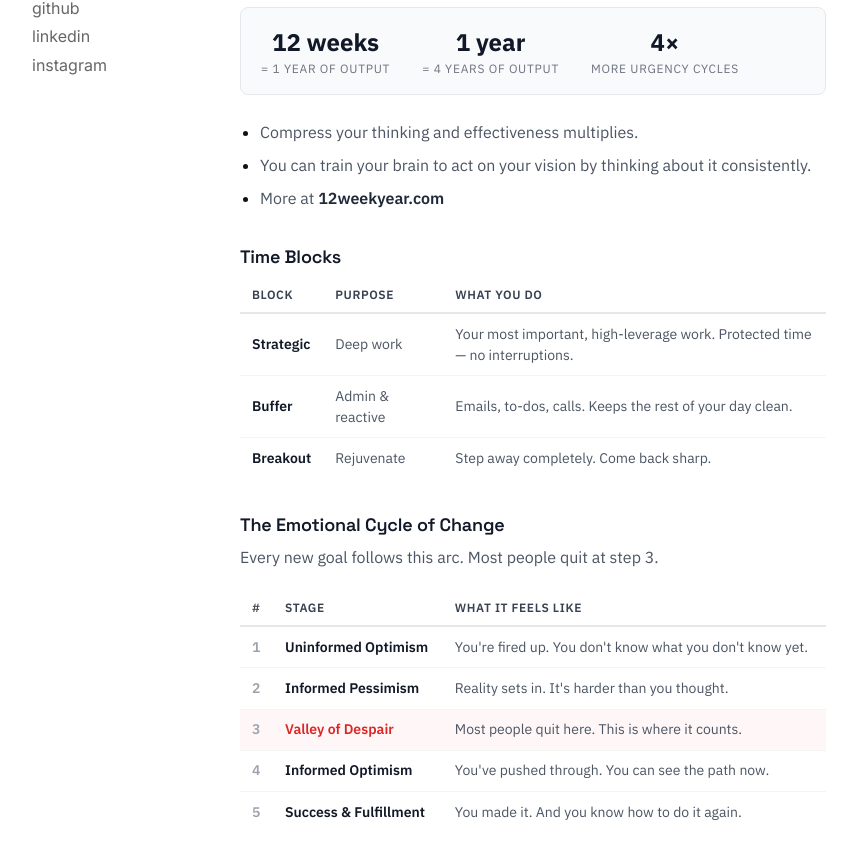
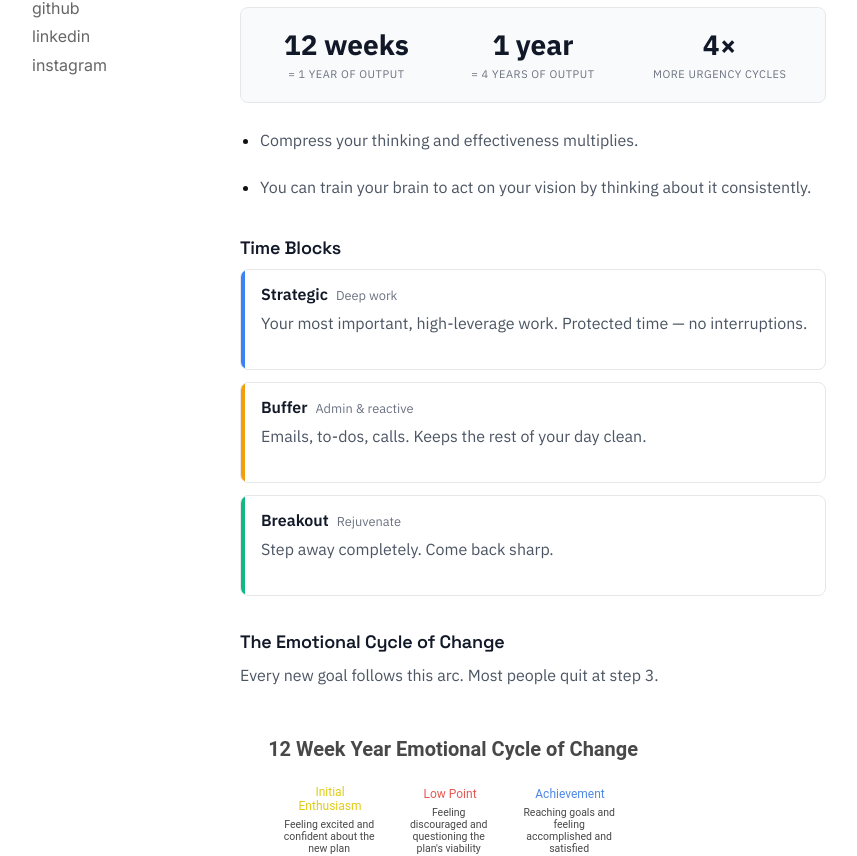
Before and after one commit to alexshibu1/alexshibu.com, a Next.js app: page /essay/12-week-year in a window 1280 px wide. Shown: the part 479-1335 px from the top of the page, without its empty margins (48-905 px from the left). Built offline with nearby package versions, Linux system fonts and the light colour scheme.

Commit message:
lots of changes. also book thing

```diff
--- a/app/essay/12-week-year/page.mdx
+++ b/app/essay/12-week-year/page.mdx
@@ -1,16 +1,21 @@
 export const metadata = {
   title: "The 12 Week Year by Brian P. Moran",
-  description: "Treat 12 weeks as a full year. Compress your goals, increase urgency, and execute with precision.",
+  description:
+    "Treat 12 weeks as a full year. Compress your goals, increase urgency, and execute with precision.",
   date: "February 2026",
   type: "book",
 };
 
-<EssayHeader
-  title="The 12 Week Year by Brian P. Moran"
-  date="February 2026"
-/>
+<EssayHeader title="The 12 Week Year by Brian P. Moran" date="February 2026" />
 
-<div style={{ marginTop: "1rem", marginBottom: "2rem", color: "#666", fontSize: "0.95rem" }}>
+<div
+  style={{
+    marginTop: "1rem",
+    marginBottom: "2rem",
+    color: "#666",
+    fontSize: "0.95rem",
+  }}
+>
   <p style={{ margin: "0.25rem 0 0.5rem 0" }}>📖 Started: February 2026</p>
   <p style={{ margin: "0.25rem 0" }}>✅ Finished: February 2026</p>
 </div>
@@ -21,112 +26,136 @@ Good framework, slightly over-explained. He starts shilling his consultancy serv
 
 The December deadline is the only thing that motivates most people all year. The 12 Week Year replicates that urgency 4 times per year.
 
-<div style={{ background: "#f9fafb", border: "1px solid #e5e7eb", borderRadius: "8px", padding: "1rem 1.25rem", margin: "0.75rem 0 1.5rem 0" }}>
-  <div style={{ display: "flex", gap: "2rem", flexWrap: "wrap" }}>
-    <div style={{ textAlign: "center" }}>
-      <div style={{ fontSize: "1.5rem", fontWeight: "700", color: "#111827" }}>12 weeks</div>
-      <div style={{ fontSize: "0.75rem", color: "#6b7280", textTransform: "uppercase", letterSpacing: "0.06em" }}>= 1 year of output</div>
+<div
+  style={{
+    display: "grid",
+    gridTemplateColumns: "1fr 1fr 1fr",
+    gap: "1rem",
+    background: "#f9fafb",
+    border: "1px solid #e5e7eb",
+    borderRadius: "8px",
+    padding: "1.25rem",
+    margin: "0.75rem 0 1.5rem 0",
+    textAlign: "center",
+  }}
+>
+  <div>
+    <div style={{ fontSize: "1.75rem", fontWeight: "700", color: "#111827", lineHeight: "1.2" }}>12 weeks</div>
+    <div style={{ fontSize: "11px", color: "#6b7280", textTransform: "uppercase", letterSpacing: "0.05em", marginTop: "0.25rem" }}>= 1 year of output</div>
+  </div>
+  <div>
+    <div style={{ fontSize: "1.75rem", fontWeight: "700", color: "#111827", lineHeight: "1.2" }}>1 year</div>
+    <div style={{ fontSize: "11px", color: "#6b7280", textTransform: "uppercase", letterSpacing: "0.05em", marginTop: "0.25rem" }}>= 4 years of output</div>
+  </div>
+  <div>
+    <div style={{ fontSize: "1.75rem", fontWeight: "700", color: "#111827", lineHeight: "1.2" }}>4×</div>
+    <div style={{ fontSize: "11px", color: "#6b7280", textTransform: "uppercase", letterSpacing: "0.05em", marginTop: "0.25rem" }}>more urgency cycles</div>
+  </div>
+</div>
+
+<ul
+  style={{
+    listStyleType: "disc",
+    paddingLeft: "1.25rem",
+    margin: "0 0 1.5rem 0",
+  }}
+>
+  <li style={{ marginBottom: "0.4rem", color: "#4b5563" }}>
+    Compress your thinking and effectiveness multiplies.
+  </li>
+  <li style={{ marginBottom: "0.4rem", color: "#4b5563" }}>
+    You can train your brain to act on your vision by thinking about it
+    consistently.
+  </li>
+</ul>
+
+## Time Blocks
+
+<div style={{ display: "flex", flexDirection: "column", gap: "0.75rem", margin: "0.5rem 0 1.5rem 0" }}>
+  <div style={{ display: "flex", borderRadius: "8px", overflow: "hidden", border: "1px solid #e5e7eb" }}>
+    <div style={{ width: "4px", background: "#3b82f6", flexShrink: 0 }} />
+    <div style={{ padding: "0.75rem 1rem", flex: 1 }}>
+      <div style={{ display: "flex", alignItems: "baseline", gap: "0.5rem", marginBottom: "0.25rem" }}>
+        <span style={{ fontWeight: "600", color: "#111827" }}>Strategic</span>
+        <span style={{ fontSize: "0.8rem", color: "#6b7280" }}>Deep work</span>
+      </div>
+      <p style={{ margin: 0, fontSize: "0.9rem", color: "#4b5563" }}>
+        Your most important, high-leverage work. Protected time — no interruptions.
+      </p>
     </div>
-    <div style={{ textAlign: "center" }}>
-      <div style={{ fontSize: "1.5rem", fontWeight: "700", color: "#111827" }}>1 year</div>
-      <div style={{ fontSize: "0.75rem", color: "#6b7280", textTransform: "uppercase", letterSpacing: "0.06em" }}>= 4 years of output</div>
+  </div>
+  <div style={{ display: "flex", borderRadius: "8px", overflow: "hidden", border: "1px solid #e5e7eb" }}>
+    <div style={{ width: "4px", background: "#f59e0b", flexShrink: 0 }} />
+    <div style={{ padding: "0.75rem 1rem", flex: 1 }}>
+      <div style={{ display: "flex", alignItems: "baseline", gap: "0.5rem", marginBottom: "0.25rem" }}>
+        <span style={{ fontWeight: "600", color: "#111827" }}>Buffer</span>
+        <span style={{ fontSize: "0.8rem", color: "#6b7280" }}>Admin & reactive</span>
+      </div>
+      <p style={{ margin: 0, fontSize: "0.9rem", color: "#4b5563" }}>
+        Emails, to-dos, calls. Keeps the rest of your day clean.
+      </p>
     </div>
-    <div style={{ textAlign: "center" }}>
-      <div style={{ fontSize: "1.5rem", fontWeight: "700", color: "#111827" }}>4×</div>
-      <div style={{ fontSize: "0.75rem", color: "#6b7280", textTransform: "uppercase", letterSpacing: "0.06em" }}>more urgency cycles</div>
+  </div>
+  <div style={{ display: "flex", borderRadius: "8px", overflow: "hidden", border: "1px solid #e5e7eb" }}>
+    <div style={{ width: "4px", background: "#10b981", flexShrink: 0 }} />
+    <div style={{ padding: "0.75rem 1rem", flex: 1 }}>
+      <div style={{ display: "flex", alignItems: "baseline", gap: "0.5rem", marginBottom: "0.25rem" }}>
+        <span style={{ fontWeight: "600", color: "#111827" }}>Breakout</span>
+        <span style={{ fontSize: "0.8rem", color: "#6b7280" }}>Rejuvenate</span>
+      </div>
+      <p style={{ margin: 0, fontSize: "0.9rem", color: "#4b5563" }}>
+        Step away completely. Come back sharp.
+      </p>
     </div>
   </div>
 </div>
 
-<ul style={{ listStyleType: "disc", paddingLeft: "1.25rem", margin: "0 0 1.5rem 0" }}>
-  <li style={{ marginBottom: "0.4rem", color: "#4b5563" }}>Compress your thinking and effectiveness multiplies.</li>
-  <li style={{ marginBottom: "0.4rem", color: "#4b5563" }}>You can train your brain to act on your vision by thinking about it consistently.</li>
-  <li style={{ marginBottom: "0.4rem", color: "#4b5563" }}>More at <strong style={{ color: "#1f2937" }}>12weekyear.com</strong></li>
-</ul>
-
-## Time Blocks
-
-<table style={{ width: "100%", borderCollapse: "collapse", fontSize: "14px", margin: "0.5rem 0 1.5rem 0" }}>
-  <thead>
-    <tr style={{ borderBottom: "2px solid #e5e7eb" }}>
-      <th style={{ textAlign: "left", padding: "0.5rem 0.75rem", color: "#374151", fontWeight: "600", fontSize: "12px", textTransform: "uppercase", letterSpacing: "0.05em" }}>Block</th>
-      <th style={{ textAlign: "left", padding: "0.5rem 0.75rem", color: "#374151", fontWeight: "600", fontSize: "12px", textTransform: "uppercase", letterSpacing: "0.05em" }}>Purpose</th>
-      <th style={{ textAlign: "left", padding: "0.5rem 0.75rem", color: "#374151", fontWeight: "600", fontSize: "12px", textTransform: "uppercase", letterSpacing: "0.05em" }}>What you do</th>
-    </tr>
-  </thead>
-  <tbody>
-    <tr style={{ borderBottom: "1px solid #f3f4f6" }}>
-      <td style={{ padding: "0.6rem 0.75rem", fontWeight: "600", color: "#111827" }}>Strategic</td>
-      <td style={{ padding: "0.6rem 0.75rem", color: "#4b5563" }}>Deep work</td>
-      <td style={{ padding: "0.6rem 0.75rem", color: "#4b5563" }}>Your most important, high-leverage work. Protected time — no interruptions.</td>
-    </tr>
-    <tr style={{ borderBottom: "1px solid #f3f4f6" }}>
-      <td style={{ padding: "0.6rem 0.75rem", fontWeight: "600", color: "#111827" }}>Buffer</td>
-      <td style={{ padding: "0.6rem 0.75rem", color: "#4b5563" }}>Admin & reactive</td>
-      <td style={{ padding: "0.6rem 0.75rem", color: "#4b5563" }}>Emails, to-dos, calls. Keeps the rest of your day clean.</td>
-    </tr>
-    <tr>
-      <td style={{ padding: "0.6rem 0.75rem", fontWeight: "600", color: "#111827" }}>Breakout</td>
-      <td style={{ padding: "0.6rem 0.75rem", color: "#4b5563" }}>Rejuvenate</td>
-      <td style={{ padding: "0.6rem 0.75rem", color: "#4b5563" }}>Step away completely. Come back sharp.</td>
-    </tr>
-  </tbody>
-</table>
-
 ## The Emotional Cycle of Change
 
-Every new goal follows this arc. Most people quit at step 3.
+<p style={{ marginBottom: 0 }}>Every new goal follows this arc. Most people quit at step 3.</p>
 
-<table style={{ width: "100%", borderCollapse: "collapse", fontSize: "14px", margin: "0.5rem 0 1.5rem 0" }}>
-  <thead>
-    <tr style={{ borderBottom: "2px solid #e5e7eb" }}>
-      <th style={{ textAlign: "left", padding: "0.5rem 0.75rem", color: "#374151", fontWeight: "600", fontSize: "12px", textTransform: "uppercase", letterSpacing: "0.05em" }}>#</th>
-      <th style={{ textAlign: "left", padding: "0.5rem 0.75rem", color: "#374151", fontWeight: "600", fontSize: "12px", textTransform: "uppercase", letterSpacing: "0.05em" }}>Stage</th>
-      <th style={{ textAlign: "left", padding: "0.5rem 0.75rem", color: "#374151", fontWeight: "600", fontSize: "12px", textTransform: "uppercase", letterSpacing: "0.05em" }}>What it feels like</th>
-    </tr>
-  </thead>
-  <tbody>
-    <tr style={{ borderBottom: "1px solid #f3f4f6" }}>
-      <td style={{ padding: "0.6rem 0.75rem", color: "#9ca3af", fontWeight: "600" }}>1</td>
-      <td style={{ padding: "0.6rem 0.75rem", fontWeight: "600", color: "#111827" }}>Uninformed Optimism</td>
-      <td style={{ padding: "0.6rem 0.75rem", color: "#4b5563" }}>You're fired up. You don't know what you don't know yet.</td>
-    </tr>
-    <tr style={{ borderBottom: "1px solid #f3f4f6" }}>
-      <td style={{ padding: "0.6rem 0.75rem", color: "#9ca3af", fontWeight: "600" }}>2</td>
-      <td style={{ padding: "0.6rem 0.75rem", fontWeight: "600", color: "#111827" }}>Informed Pessimism</td>
-      <td style={{ padding: "0.6rem 0.75rem", color: "#4b5563" }}>Reality sets in. It's harder than you thought.</td>
-    </tr>
-    <tr style={{ borderBottom: "1px solid #f3f4f6", background: "#fff7f7" }}>
-      <td style={{ padding: "0.6rem 0.75rem", color: "#9ca3af", fontWeight: "600" }}>3</td>
-      <td style={{ padding: "0.6rem 0.75rem", fontWeight: "600", color: "#dc2626" }}>Valley of Despair</td>
-      <td style={{ padding: "0.6rem 0.75rem", color: "#4b5563" }}>Most people quit here. This is where it counts.</td>
-    </tr>
-    <tr style={{ borderBottom: "1px solid #f3f4f6" }}>
-      <td style={{ padding: "0.6rem 0.75rem", color: "#9ca3af", fontWeight: "600" }}>4</td>
-      <td style={{ padding: "0.6rem 0.75rem", fontWeight: "600", color: "#111827" }}>Informed Optimism</td>
-      <td style={{ padding: "0.6rem 0.75rem", color: "#4b5563" }}>You've pushed through. You can see the path now.</td>
-    </tr>
-    <tr>
-      <td style={{ padding: "0.6rem 0.75rem", color: "#9ca3af", fontWeight: "600" }}>5</td>
-      <td style={{ padding: "0.6rem 0.75rem", fontWeight: "600", color: "#111827" }}>Success & Fulfillment</td>
-      <td style={{ padding: "0.6rem 0.75rem", color: "#4b5563" }}>You made it. And you know how to do it again.</td>
-    </tr>
-  </tbody>
-</table>
+<img
+  src="/emotional-cycle-of-change.svg"
+  alt="12 Week Year Emotional Cycle of Change diagram showing 5 stages: Initial Enthusiasm, Reality Sets In, Low Point, Renewed Hope, and Achievement"
+  style={{ display: "block", width: "100%", maxWidth: "426px", margin: 0, padding: 0 }}
+/>
 
-## Execution
+<h2 style={{ marginTop: 0 }}>Execution</h2>
 
-<ul style={{ listStyleType: "disc", paddingLeft: "1.25rem", margin: "0.25rem 0 1.5rem 0" }}>
+<ul
+  style={{
+    listStyleType: "disc",
+    paddingLeft: "1.25rem",
+    margin: "0.25rem 0 1.5rem 0",
+  }}
+>
   <li style={{ marginBottom: "0.75rem", color: "#4b5563" }}>
     <strong style={{ color: "#1f2937" }}>Do it with others</strong>
-    <ul style={{ listStyleType: "disc", paddingLeft: "1.25rem", marginTop: "0.25rem" }}>
-      <li style={{ marginBottom: "0.2rem", color: "#4b5563" }}>Weekly Accountability Meeting (WAM) — keeps you honest and in motion.</li>
+    <ul
+      style={{
+        listStyleType: "disc",
+        paddingLeft: "1.25rem",
+        marginTop: "0.25rem",
+      }}
+    >
+      <li style={{ marginBottom: "0.2rem", color: "#4b5563" }}>
+        Weekly Accountability Meeting (WAM) — keeps you honest and in motion.
+      </li>
     </ul>
   </li>
   <li style={{ marginBottom: "0.75rem", color: "#4b5563" }}>
     <strong style={{ color: "#1f2937" }}>Schedule and score your time</strong>
-    <ul style={{ listStyleType: "disc", paddingLeft: "1.25rem", marginTop: "0.25rem" }}>
-      <li style={{ marginBottom: "0.2rem", color: "#4b5563" }}>Plan your week in advance. Track what you actually executed vs. what you planned.</li>
+    <ul
+      style={{
+        listStyleType: "disc",
+        paddingLeft: "1.25rem",
+        marginTop: "0.25rem",
+      }}
+    >
+      <li style={{ marginBottom: "0.2rem", color: "#4b5563" }}>
+        Plan your week in advance. Track what you actually executed vs. what you
+        planned.
+      </li>
     </ul>
   </li>
 </ul>
```
Also changed, not shown: public/emotional-cycle-of-change.svg (added).
